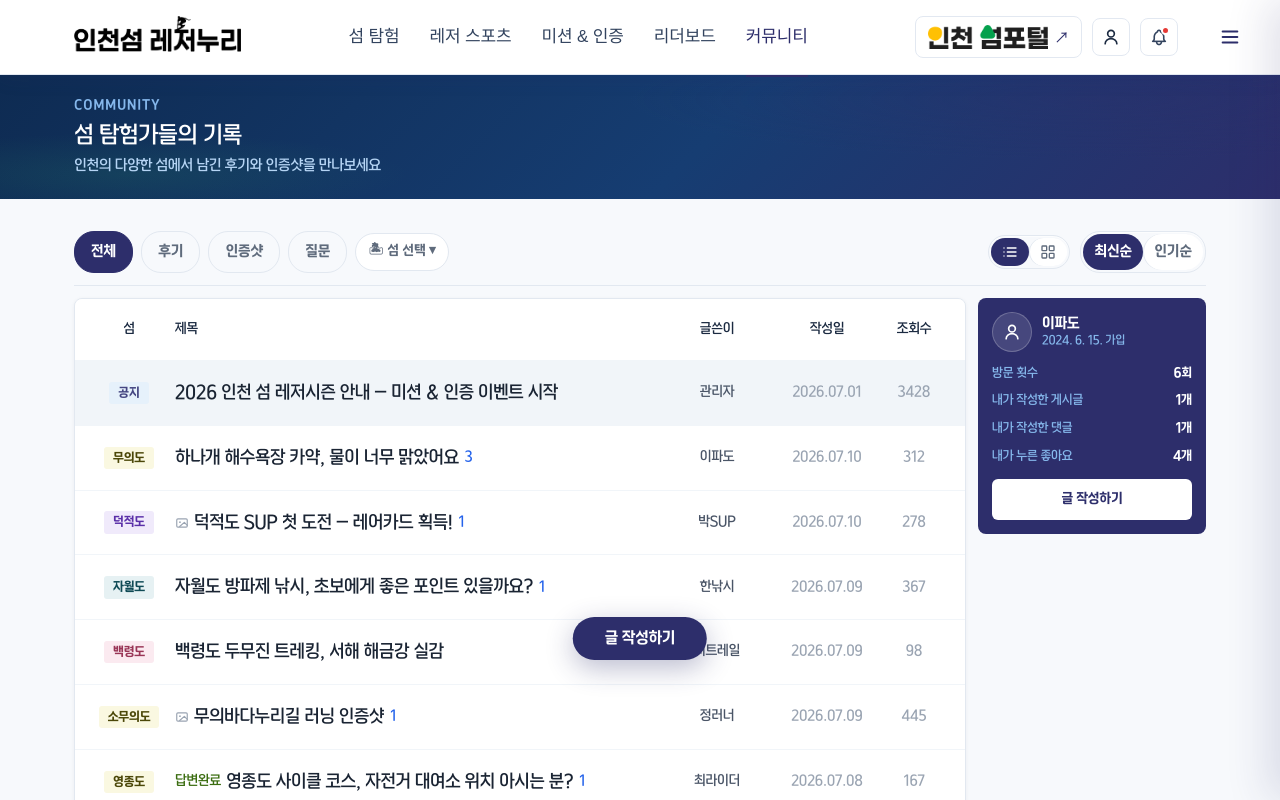
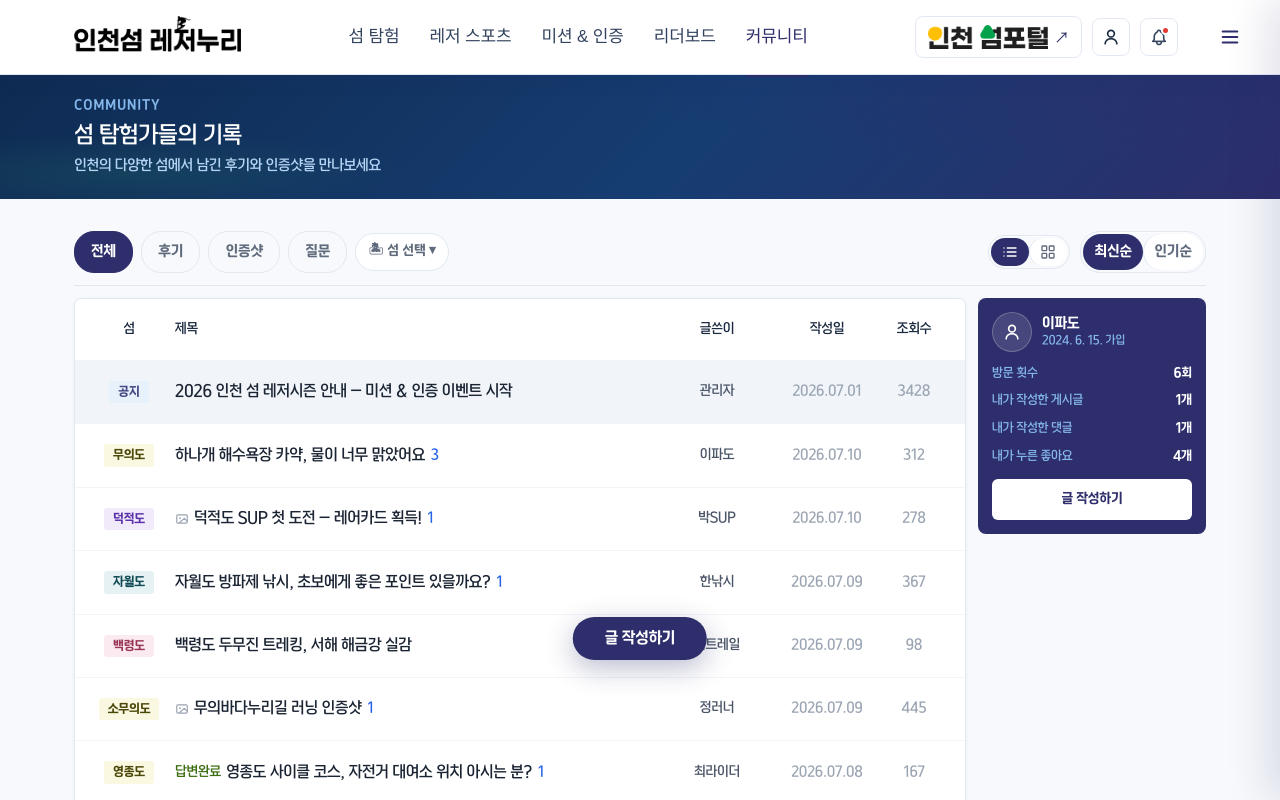
Before and after one commit to mloolhz/HYland, a React (Vite) app in the folder tour_FE/: page /community in a window 1280 px wide. Shown: the top 800 px of the page. Built offline with nearby package versions, Linux system fonts and the light colour scheme; a web font is replaced by a local one.

Commit message:
커뮤니티 제목 폰트사이즈 감소

```diff
--- a/tour_FE/src/styles/community.css
+++ b/tour_FE/src/styles/community.css
@@ -481,6 +481,11 @@ a.cm-post-row:hover {
   min-width: 0;
 }
 
+.cm-feed .cm-list-title {
+  font-size: 15px;
+  line-height: 1.45;
+}
+
 .cm-list-resolved-text {
   font-size: var(--ts-meta);
   color: #3b6d11;
```
